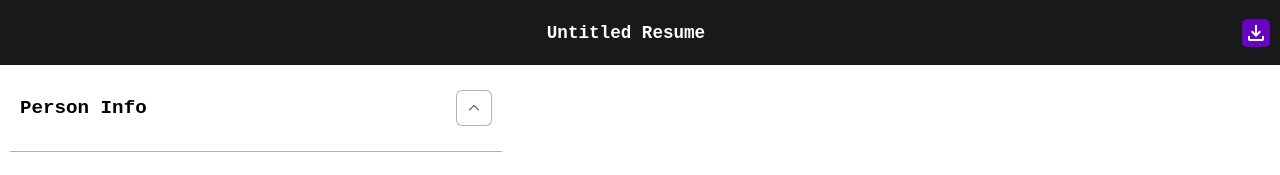
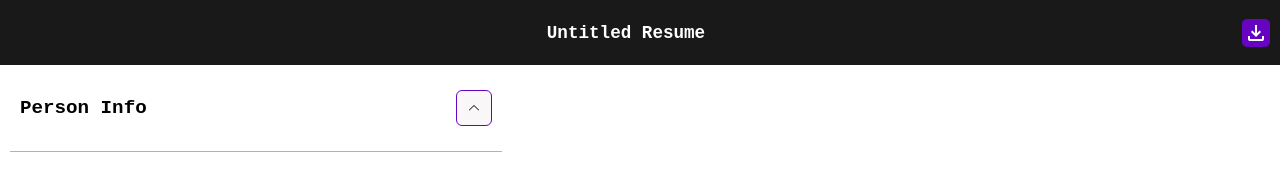
Before and after one commit to LukBlan/cv-application, a React (Vite) app: page / in a window 1280 px wide. In both pictures the pointer is over the button 474 px from the left and 108 px from the top of the page. Shown: the top 175 px of the page. Built offline with nearby package versions, Linux system fonts and the light colour scheme.

Commit message:
Add effect to tab button on hover

```diff
--- a/src/components/CvTab/CvTab.css
+++ b/src/components/CvTab/CvTab.css
@@ -21,3 +21,8 @@
   border: 1px solid rgba(0,0,0,0.3);
   border-radius: 6px;
 }
+
+.cv-tab-button:hover {
+  background-color: #f9f7f7;
+  border-color: var(--option-button-color);
+}
```
